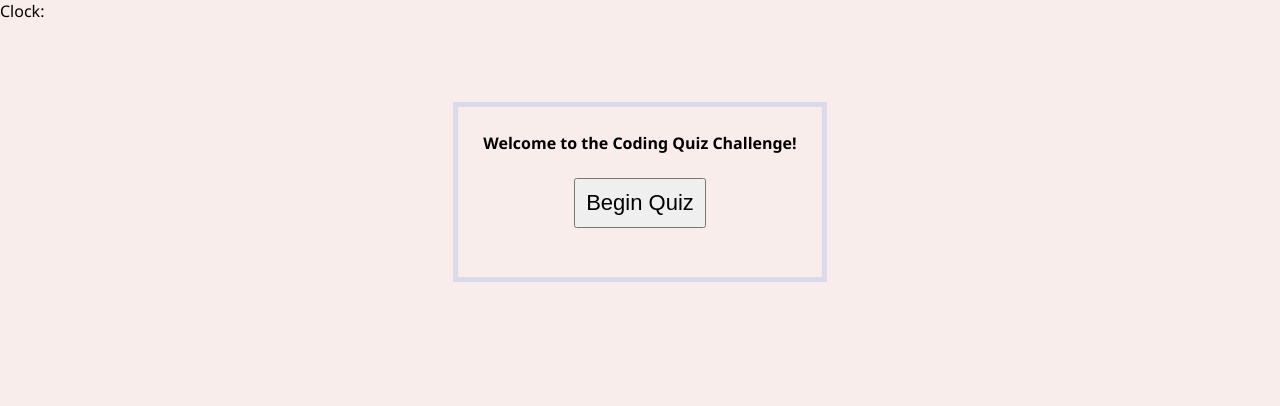
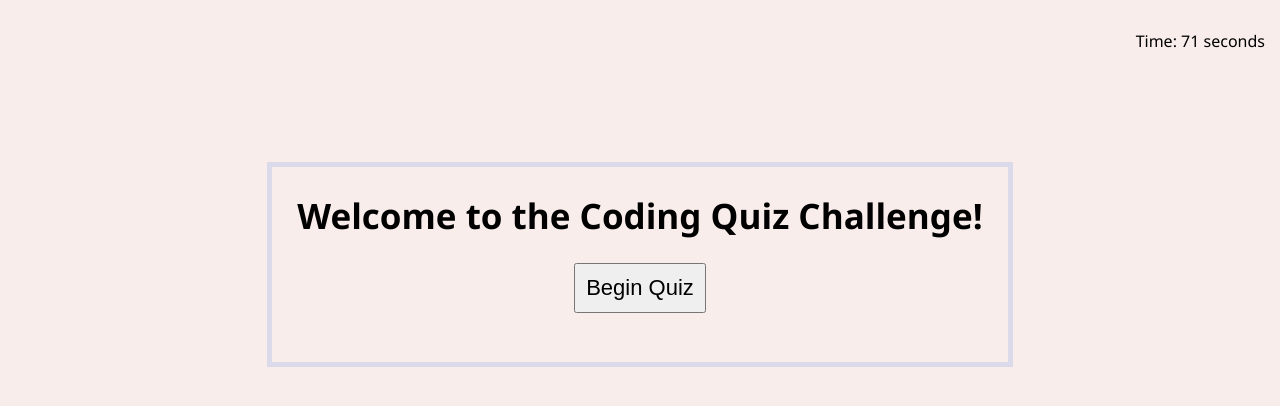
Before and after one commit to kstensing/code-quiz, a plain HTML site: page index.html in a window 1280 px wide. Drawn offline with Linux system fonts and the light colour scheme.

Commit message:
added countdown timer

```diff
--- a/assets/css/style.css
+++ b/assets/css/style.css
@@ -23,6 +23,12 @@ button {
     font-size: 22px;
 }
 
+header {
+    text-align: right;
+    margin: 15px auto;
+    padding: 15px;
+}
+
 .wrapper {
     display: flex;
 }
@@ -35,6 +41,11 @@ button {
     padding: 25px;
 }
 
+.title {
+    font-size: 35px;
+}
+
 .title h4{
     color: var(--tertiary-color);
+    font-size: px;
 }
--- a/assets/js/script.js
+++ b/assets/js/script.js
@@ -1,9 +1,24 @@
-var myInterval = setInterval(myTimer, 1000);
-function myTimer() {
-    var clock = new clock();
-    document.getElementById("demo").innerHTML = clock.toLocaleTimeString();
+var timerEl = document.getElementById('countdown');
+var mainEl = document.getElementById('main');
+
+function countdown() {
+    var timeLeft = 75;
+
+    var timeInterval = setInterval(function() {
+
+        timerEl.textContent = "Time: " + timeLeft + " seconds"
+        timeLeft--;
+
+        if (timeLeft === -1) {
+            timerEl.textContent = "Time's up!";
+            clearInterval(timeInterval);
+            resultsPage()
+        }
+    } ,1000);
 }
 
-function myStopFunction() {
-    clearInterval(myInterval);
+function resultsPage() {
+    //use this function to move to the results page
 }
+
+countdown();
--- a/index.html
+++ b/index.html
@@ -8,13 +8,20 @@
     <link rel="stylesheet" href="./assets/css/style.css">
 </head>
 
-<header>Clock: </header>
+<header>
+    <div id="countdown">
+        <h4>Time: </h4>
+        <p id="main"></p>
+
+</header>
 <body>
     <div class="wrapper">
         <div class="container">
             <div class="quiz-contents">
                 <h4 class="title">Welcome to the Coding Quiz Challenge!</h4>
-                <button id="next-button">Begin Quiz</button>
+                <h2 id="question"></h2>
+                <button id="begin-button">Begin Quiz</button>
+
 
             </div>
 
```
